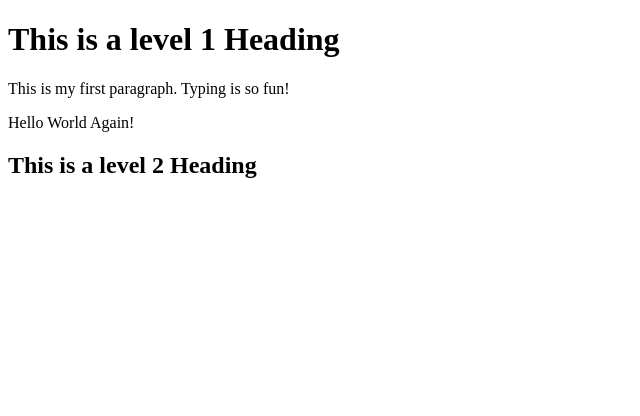
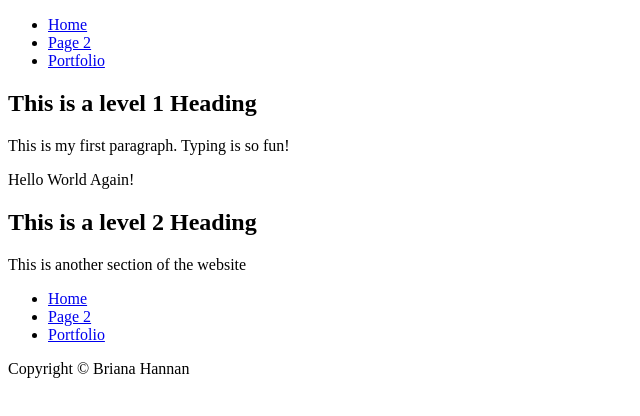
Before and after one commit to Briana-Hannan/my-second-repository, a plain HTML site: page index.html in a window 1280 px wide. Shown: the whole page, without its empty margins (0-640 px from the left). Drawn offline with Linux system fonts and the light colour scheme.

```diff
--- a/index.html
+++ b/index.html
@@ -2,12 +2,41 @@
 <html lang="en-US">
   <head>
     <meta charset="utf-8" />
+    <meta charset="UTF-8" />
+    <meta name="viewport" content="width=device-width, initial-scale=1.0" />
+
     <title>My Super Amazing Website</title>
   </head>
   <body>
-    <h1>This is a level 1 Heading</h1>
-    <p>This is my first paragraph. Typing is so fun!</p>
-    <p>Hello World Again!</p>
-    <h2>This is a level 2 Heading</h2>
+    <header>
+      <nav>
+        <ul>
+          <li><a href="index.html">Home</a></li>
+          <li><a href="page2.html">Page 2</a></li>
+          <li><a href="portfolio.html">Portfolio</a></li>
+        </ul>
+      </nav>
+    </header>
+    <main>
+      <section>
+        <h1>This is a level 1 Heading</h1>
+        <p>This is my first paragraph. Typing is so fun!</p>
+        <p>Hello World Again!</p>
+      </section>
+      <section>
+        <h2>This is a level 2 Heading</h2>
+        <p>This is another section of the website</p>
+      </section>
+    </main>
+    <footer>
+      <nav>
+        <ul>
+          <li><a href="index.html">Home</a></li>
+          <li><a href="page2.html">Page 2</a></li>
+          <li><a href="portfolio.html">Portfolio</a></li>
+        </ul>
+      </nav>
+      <p>Copyright &copy; Briana Hannan</p>
+    </footer>
   </body>
 </html>
```
Also changed, not shown: page2.html (added, +19 -0 lines), portfolio.html (added, +26 -0 lines), img/1190388.jpg (added).
